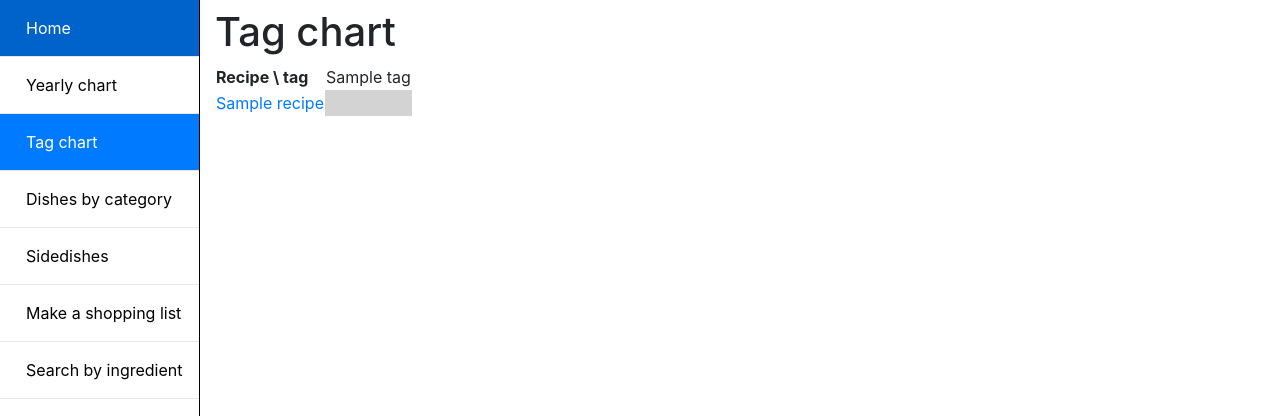
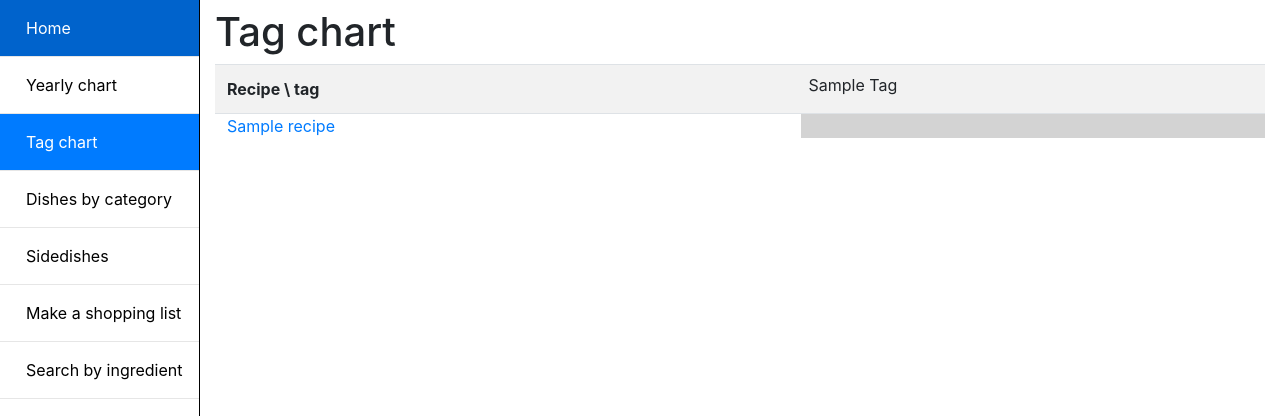
Before and after one commit to MartinEden/seasonal-meal-planner, a Django app: page /editrecipes/tag-chart in a window 1280 px wide; the page is wider, and only the part inside the window is pictured. Shown: the top 416 px of that part. Run offline with Django 3.2, Linux system fonts and the light colour scheme; tables that the repository leaves empty hold one stand-in row (values such as "Sample post"); some libraries are stand-ins or nearby versions.

Commit message:
Improve chart styling

```diff
--- a/editrecipes/static/editrecipes/style.css
+++ b/editrecipes/static/editrecipes/style.css
@@ -1,5 +1,10 @@
 .list-group-item {
     height: 30px;
+}
+
+.table.table-compressed td {
+    padding-bottom: 0;
+    padding-top: 0;
 }
 
 .sidebar-nav {
--- a/editrecipes/templates/base.html
+++ b/editrecipes/templates/base.html
@@ -31,9 +31,14 @@
             {% endfor %}
         </ul>
     </aside>
-    <div class="container-fluid" style="margin-left: 200px">
-        {{ current_url }}
+    <div class="container-fluid" style="margin-left: 200px; width: auto">
         {% block content %}{% endblock %}
+        <!--
+        {{ sql_queries|length }}
+        {% for query in sql_queries %}
+            <div class="p-3"><code>{{ query }}</code></div>
+        {% endfor %}
+        -->
     </div>
 </body>
 </html>
--- a/editrecipes/templates/editrecipes/tag-chart.html
+++ b/editrecipes/templates/editrecipes/tag-chart.html
@@ -6,17 +6,18 @@
     </div>
 </div>
 
-<table>
+<table class="table table-striped table-compressed">
     <tr>
         <th>Recipe \ tag</th>
         {% for tag in tags %}
-            <td>{{tag.name}}</td>
+            <td class="p-2">{{tag.name|title}}</td>
         {% endfor %}
     </tr>
     {% for recipe in recipes %}
     <tr>
         <td>
-    <a href="{% url 'recipe' recipe.name %}">{{ recipe.name }}</a></td>
+            <a href="{% url 'recipe' recipe.name %}">{{ recipe.name }}</a>
+        </td>
         {% for tag in tags %}
             {% if tag in recipe.tags %}
                 {% if tag.name == "chili" %}
--- a/editrecipes/templates/editrecipes/year-chart.html
+++ b/editrecipes/templates/editrecipes/year-chart.html
@@ -8,7 +8,7 @@
     </div>
 </div>
 
-<table>
+<table class="table table-striped table-compressed">
     <colgroup>
         <col>
         {% for month in months %}
```
